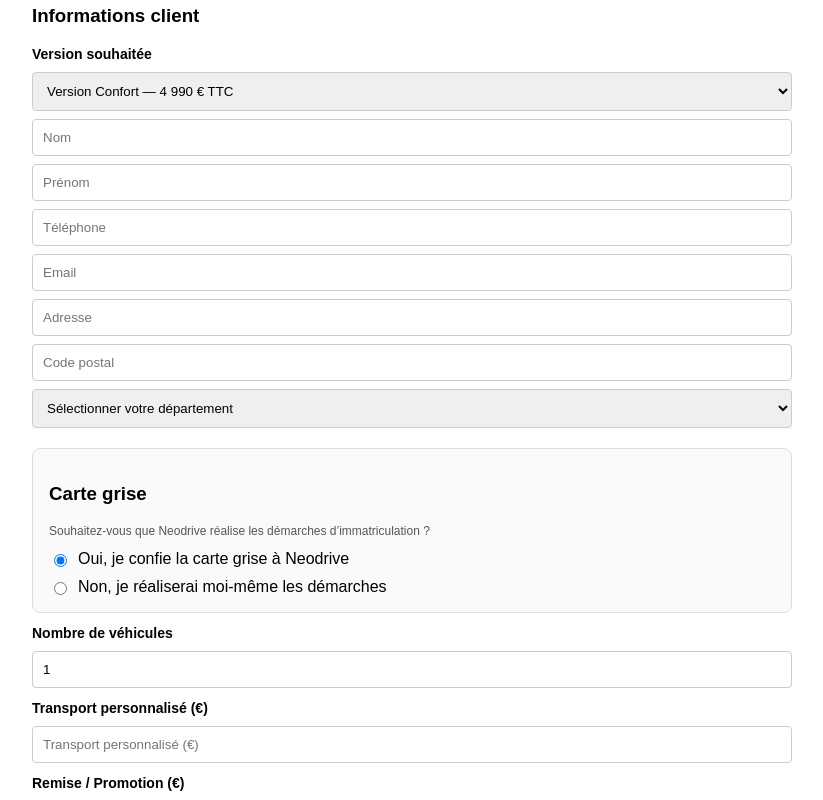
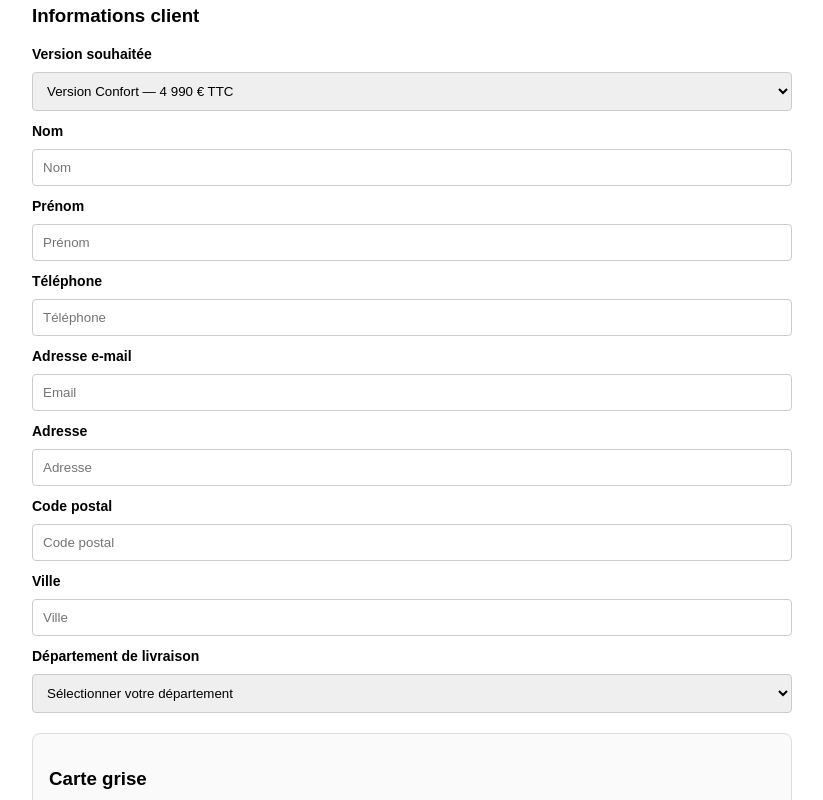
Before and after one commit to khelifamansour/neodrive-site, a Next.js app: page /reservation-carte-grise in a window 1280 px wide. Shown: the part 360-1160 px from the top of the page, without its empty margins (228-1051 px from the left). Built offline with nearby package versions, Linux system fonts and the light colour scheme.

Commit message:
Update page.tsx

```diff
--- a/app/reservation-carte-grise/page.tsx
+++ b/app/reservation-carte-grise/page.tsx
@@ -78,8 +78,20 @@ const totalTTC =
 
 
 
-  const handleChange = (e: any) => {
-    setClient({ ...client, [e.target.name]: e.target.value });
+  const handleChange = (e: React.ChangeEvent<HTMLInputElement>) => {
+    const { name, value } = e.target;
+
+    setClient((previousClient) => ({
+      ...previousClient,
+      [name]: value
+    }));
+
+    if (name === "code_postal") {
+      const normalizedPostalCode = value.replace(/\s/g, "");
+      if (/^\d{5}$/.test(normalizedPostalCode)) {
+        setDepartementLivraison(normalizedPostalCode.substring(0, 2));
+      }
+    }
   };
 
   const downloadMandat = () => {
@@ -106,15 +118,17 @@ const totalTTC =
       ville: String(formData?.get("ville") || client.ville || "").trim()
     };
 
-    if (
-      !mandatClient.nom ||
-      !mandatClient.prenom ||
-      !mandatClient.adresse ||
-      !mandatClient.code_postal ||
-      !mandatClient.ville
-    ) {
+    const champsManquants = [
+      !mandatClient.nom && "nom",
+      !mandatClient.prenom && "prénom",
+      !mandatClient.adresse && "adresse",
+      !mandatClient.code_postal && "code postal",
+      !mandatClient.ville && "ville"
+    ].filter(Boolean);
+
+    if (champsManquants.length > 0) {
       alert(
-        "Merci de compléter votre nom, prénom, adresse, code postal et ville avant de télécharger le mandat."
+        `Merci de compléter les champs suivants avant de télécharger le mandat : ${champsManquants.join(", ")}.`
       );
       return;
     }
@@ -235,12 +249,27 @@ const totalTTC =
   <option value="confortPlus">Version Confort Plus+ — 5 990 € TTC</option>
 </select>
 
+          <p style={label}>Nom</p>
           <input name="nom" value={client.nom} placeholder="Nom" style={input} onChange={handleChange} required />
+
+          <p style={label}>Prénom</p>
           <input name="prenom" value={client.prenom} placeholder="Prénom" style={input} onChange={handleChange} required />
+
+          <p style={label}>Téléphone</p>
           <input name="telephone" value={client.telephone} placeholder="Téléphone" style={input} onChange={handleChange} required />
+
+          <p style={label}>Adresse e-mail</p>
           <input name="email" value={client.email} type="email" placeholder="Email" style={input} onChange={handleChange} required />
+
+          <p style={label}>Adresse</p>
           <input name="adresse" value={client.adresse} placeholder="Adresse" style={input} onChange={handleChange} required />
+
+          <p style={label}>Code postal</p>
           <input name="code_postal" value={client.code_postal} placeholder="Code postal" style={input} onChange={handleChange} required />
+
+          <p style={label}>Ville</p>
+          <input name="ville" value={client.ville} placeholder="Ville" style={input} onChange={handleChange} required />
+          <p style={label}>Département de livraison</p>
         <select
   name="departement_livraison"
   style={input}
@@ -382,7 +411,7 @@ const totalTTC =
 
   Retrait sur place (pas de livraison)
 </label>
-          <input name="ville" value={client.ville} placeholder="Ville" style={input} onChange={handleChange} required />
+
         </div>
 
         <div style={section}>
```
